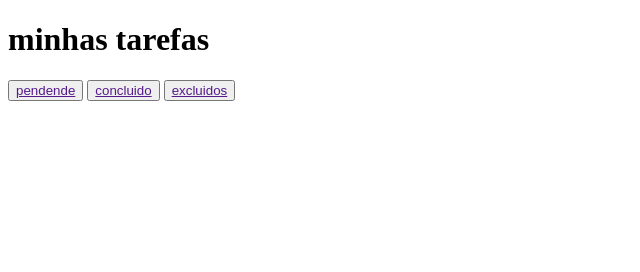
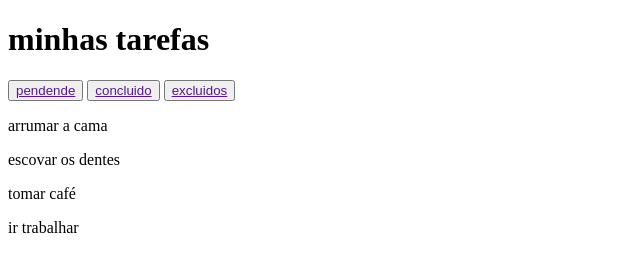
Before and after one commit to timowerner21/DW, a plain HTML site: page 0.5.1/index.html in a window 1280 px wide. Shown: the whole page, without its empty margins (0-640 px from the left). Drawn offline with Linux system fonts and the light colour scheme.

Commit message:
preenchimento tag p

```diff
--- a/0.5.1/index.html
+++ b/0.5.1/index.html
@@ -20,18 +20,18 @@
         </button>
 </div>
 <div class="tarefa1">
-    <p></p>
+    <p>arrumar a cama</p>
 </div>
 
 <div class="tarefa2">
-    <p></p>
+    <p>escovar os dentes</p>
 </div>
 
 <div class="tarefa3">
-    <p></p>
+    <p>tomar café</p>
 </div>
 <div class="tarefa4">
-    <p></p>
+    <p>ir trabalhar</p>
 </div>
 
 </body>
```
